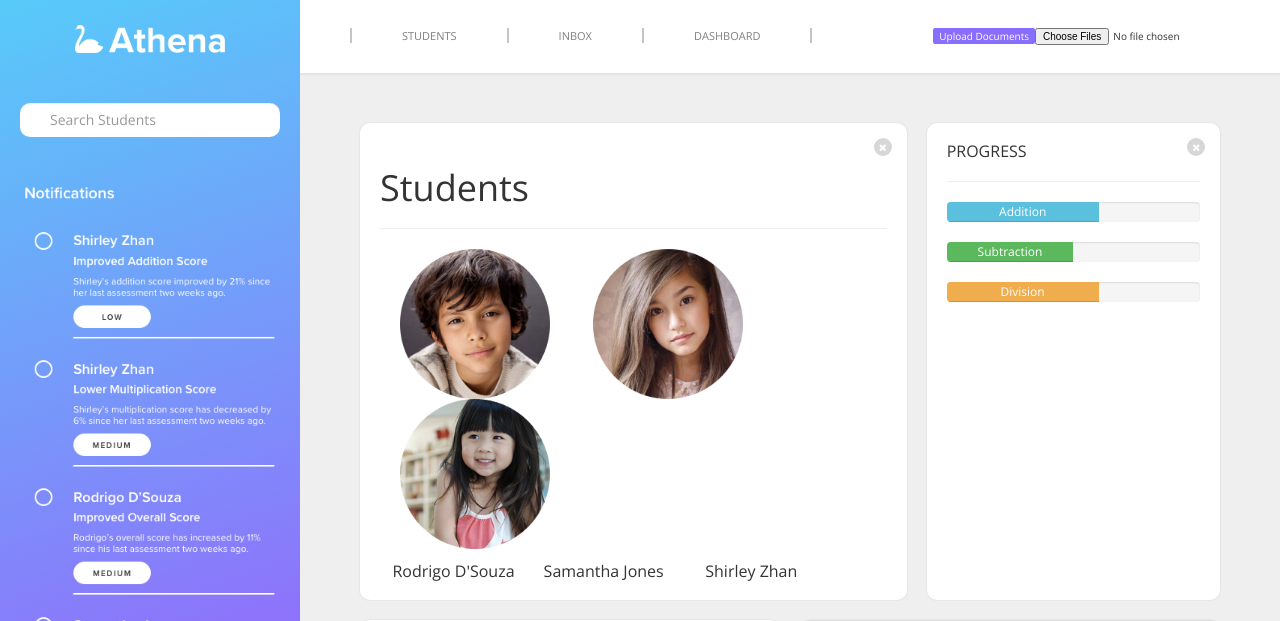
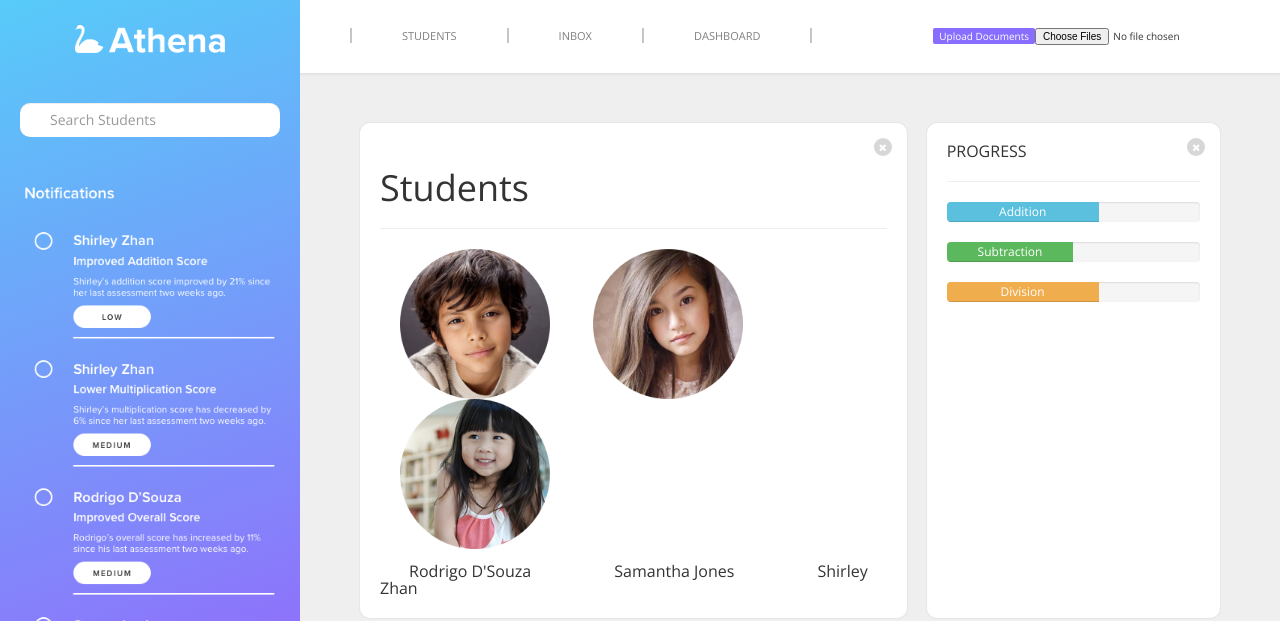
Before and after one commit to MayZhou516/theathenaproject-1, a Django app: template athena/templates/athena/index.html in a window 1280 px wide. Shown: the top 621 px of the page. Run offline with Django 3.2, Linux system fonts and the light colour scheme; the template is opened without the code that fills it: values that come from a table or form of the project are taken from there, others are empty; parts of the project's set-up code (start-up, migrations or seed data) failed here and were passed over; some libraries are stand-ins or nearby versions.

Commit message:
Changed names

```diff
--- a/athena/templates/athena/index.html
+++ b/athena/templates/athena/index.html
@@ -126,7 +126,7 @@
                         <img src="{% static 'athena/img/shirley.png' %}" rel="stylesheet" width="150" width="150" hspace="20">
                         <br>
                         <br>
-                        <h2 class="templatemo-inline-block"> &nbsp;&nbsp; Rodrigo D'Souza &nbsp;&nbsp;&nbsp;&nbsp;&nbsp; Samantha Jones &nbsp;&nbsp;&nbsp;&nbsp;&nbsp;&nbsp;&nbsp;&nbsp; Shirley Zhan </h2>
+                        <h2 class="templatemo-inline-block"> &nbsp;&nbsp;&nbsp;&nbsp;&nbsp;&nbsp; Rodrigo D'Souza &nbsp;&nbsp;&nbsp;&nbsp;&nbsp;&nbsp;&nbsp;&nbsp;&nbsp;&nbsp;&nbsp;&nbsp;&nbsp;&nbsp;&nbsp;&nbsp;&nbsp;&nbsp; Samantha Jones &nbsp;&nbsp;&nbsp;&nbsp;&nbsp;&nbsp;&nbsp;&nbsp;&nbsp;&nbsp;&nbsp;&nbsp;&nbsp;&nbsp;&nbsp;&nbsp;&nbsp;&nbsp; Shirley Zhan </h2>
                     </div>
                     <div class="templatemo-content-widget white-bg col-1">
                         <i class="fa fa-times"></i>
```
